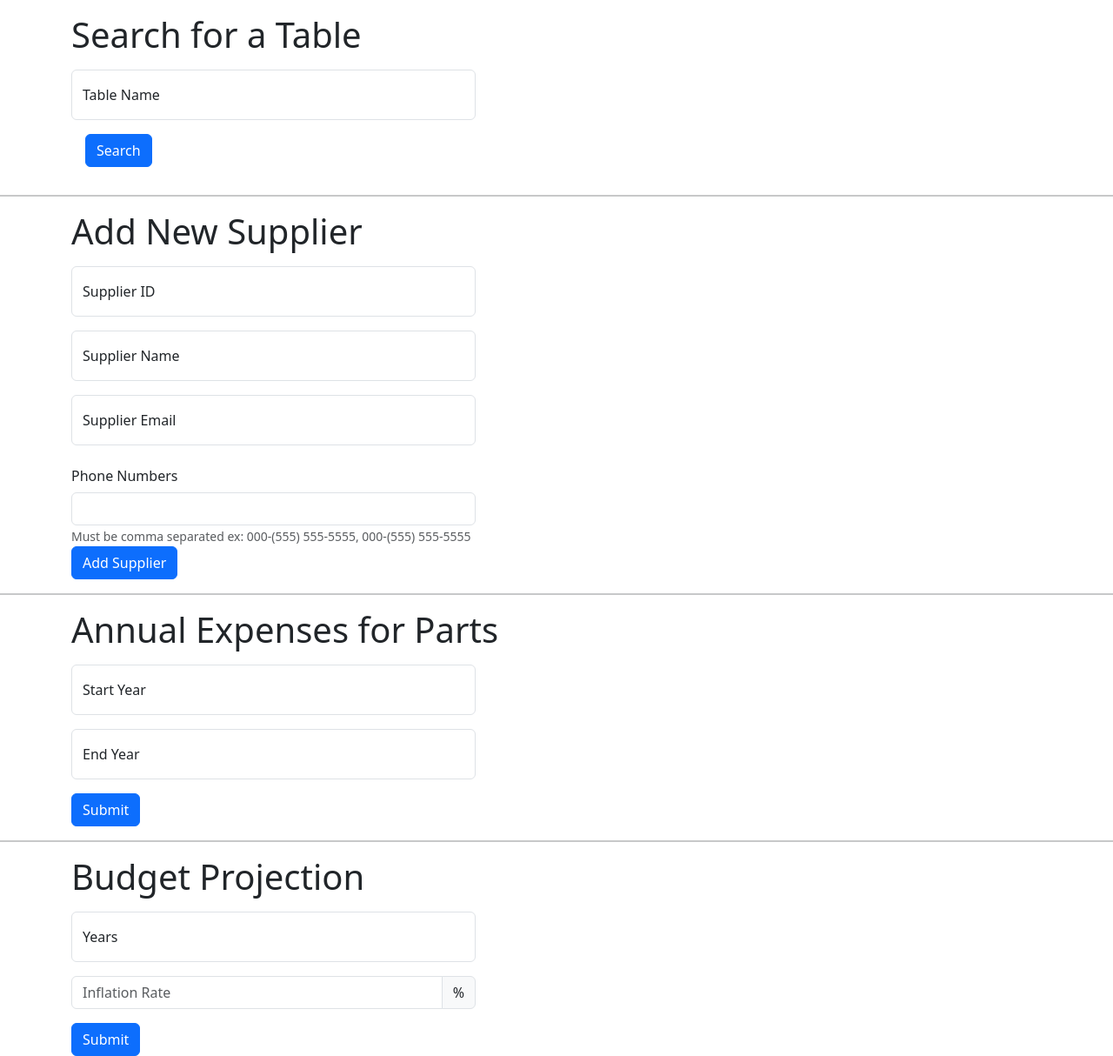
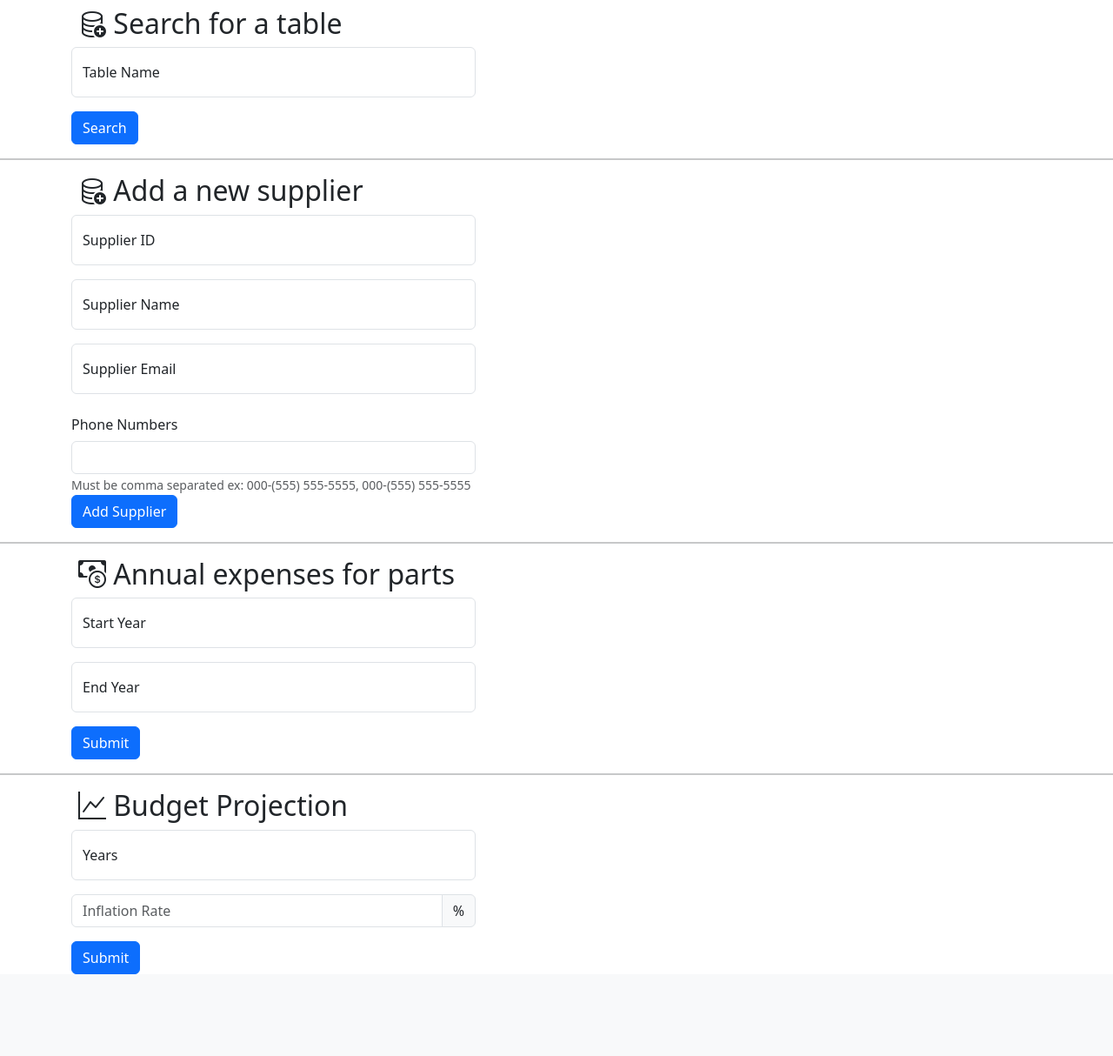
Before and after one commit to ali-alhusseini/flask_mysql_app, a Flask app: page / in a window 1280 px wide. Shown: the part 56-1270 px from the top of the page at 87% size. After the commit the page ends 1176 px from the top, so only its background shows below. Run offline with Flask 3, Linux system fonts and the light colour scheme; parts of the project's set-up code (start-up, migrations or seed data) failed here and were passed over; some libraries are stand-ins or nearby versions.

Commit message:
Add icons to headers

```diff
--- a/templates/index.html
+++ b/templates/index.html
@@ -6,10 +6,10 @@
     <meta name="viewport" content="width=device-width, initial-scale=1.0">
     <link href="https://cdn.jsdelivr.net/npm/bootstrap@5.3.3/dist/css/bootstrap.min.css" rel="stylesheet"
         integrity="sha384-QWTKZyjpPEjISv5WaRU9OFeRpok6YctnYmDr5pNlyT2bRjXh0JMhjY6hW+ALEwIH" crossorigin="anonymous">
+    <link rel="stylesheet" href="https://cdn.jsdelivr.net/npm/bootstrap-icons@1.11.3/font/bootstrap-icons.min.css">
     <script src="https://cdn.jsdelivr.net/npm/bootstrap@5.3.3/dist/js/bootstrap.bundle.min.js"
         integrity="sha384-YvpcrYf0tY3lHB60NNkmXc5s9fDVZLESaAA55NDzOxhy9GkcIdslK1eN7N6jIeHz"
         crossorigin="anonymous"></script>
-
     <title>Group 3 Project - MUC</title>
 </head>
 
@@ -26,15 +26,16 @@
 
 
     <div class="container">
-        <p>
-        <h1 class="h1">Search for a Table</h1>
-        </p>
+        <h1 class="h2 m-2">
+            <i class="bi bi-database-add"></i>
+            Search for a table
+        </h1>
         <div class="col-sm-5">
             <form action="/tables" method="POST">
                 <div class="form-floating mb-3">
                     <input type="text" class="form-control" name="myTable" placeholder="Table Name" required>
                     <label for="tableName">Table Name</label>
-                    <input type="submit" class="btn btn-primary m-3" value="Search">
+                    <input type="submit" class="btn btn-primary mt-3" value="Search">
                 </div>
             </form>
 
@@ -65,9 +66,10 @@
 
 
     <div class="container">
-        <p>
-        <h1 class="h1">Add New Supplier</h1>
-        </p>
+        <h1 class="h2 m-2">
+            <i class="bi bi-database-add"></i>
+            Add a new supplier
+        </h1>
         <div class="col-sm-5">
             <form action="/suppliers" method="post">
                 <div class="form-floating mb-3">
@@ -106,9 +108,10 @@
 
 
     <div class="container">
-        <p>
-        <h1 class="h1">Annual Expenses for Parts</h1>
-        </p>
+        <h1 class="h2 m-2">
+            <i class="bi bi-cash-coin"></i>
+            Annual expenses for parts
+        </h1>
 
         <div class="col-sm-5">
             <div class="form-floating mb-3">
@@ -128,9 +131,10 @@
 
 
     <div class="container">
-        <p>
-        <h1 class="h1">Budget Projection</h1>
-        </p>
+        <h1 class="h2 m-2">
+            <i class="bi bi-graph-up"></i>
+            Budget Projection
+        </h1>
 
         <div class="col-sm-5">
             <div class="form-floating mb-3">
```
